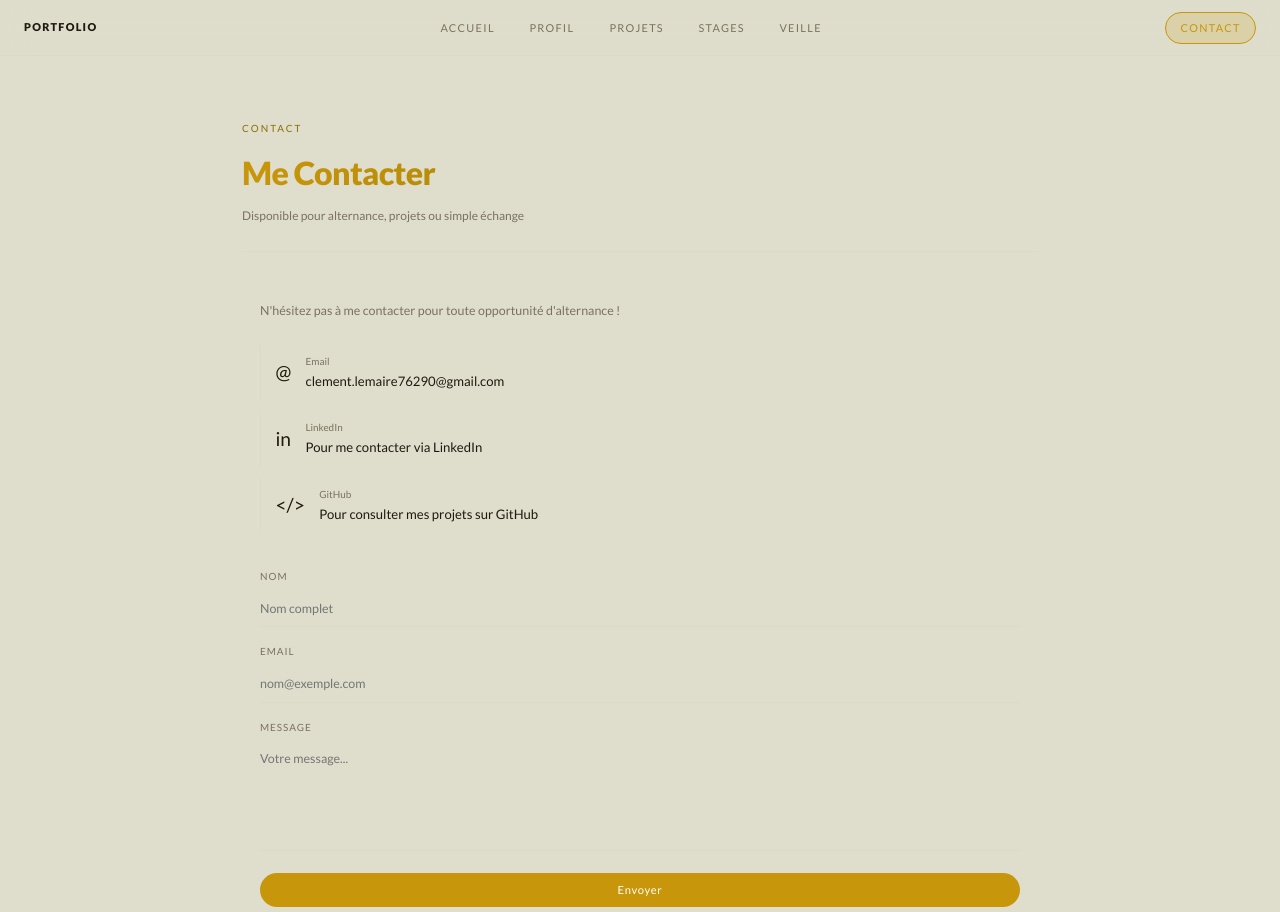
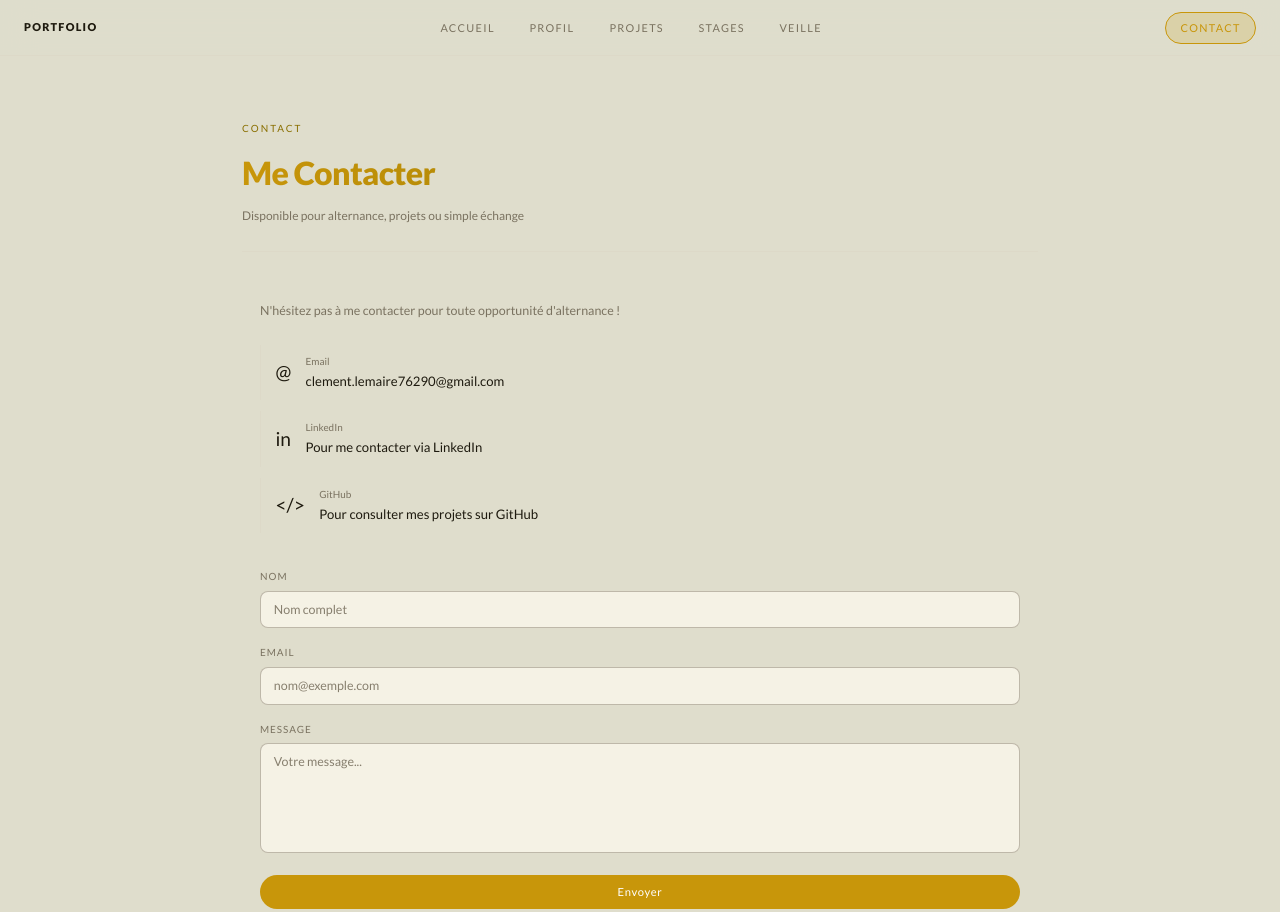
Before and after one commit to clem-lmr/portofolio_clement-lemaire, a plain HTML site: page contact.html in a window 1280 px wide. Shown: the top 912 px of the page. Drawn offline with Linux system fonts and the light colour scheme.

Commit message:
Revise .btn-ghost styles and form input design
Updated styles for .btn-ghost and form inputs to enhance appearance and interaction.

```diff
--- a/style.css
+++ b/style.css
@@ -177,9 +177,15 @@ body.scrolled nav {
   background: #a37808;
   transform: translateY(-2px);
 }
-.btn-ghost { background: transparent; color: var(--text); border: 1px solid var(--border); text-decoration: none; }
+.btn-ghost {
+  background: rgba(138, 111, 0, 0.08);
+  color: var(--text);
+  border: 1.5px solid rgba(138, 111, 0, 0.55);
+  text-decoration: none;
+}
 .btn-ghost:hover {
   border-color: var(--accent);
+  background: rgba(200, 150, 10, 0.14);
   color: var(--accent);
   transform: translateY(-2px);
 }
@@ -778,13 +784,25 @@ footer span { color: var(--accent2); }
 .form-group { margin-bottom: 1rem; }
 .form-group label { display: block; font-size: 0.62rem; letter-spacing: 0.1em; text-transform: uppercase; color: var(--muted); margin-bottom: 0.35rem; }
 .form-group input, .form-group textarea {
-  width: 100%; background: transparent; border: none;
-  border-bottom: 1px solid var(--border);
-  border-radius: 0; padding: 0.65rem 0;
+  width: 100%;
+  background: rgba(253, 248, 238, 0.75);
+  border: 1.5px solid rgba(122, 114, 96, 0.45);
+  border-radius: 8px;
+  padding: 0.65rem 0.8rem;
   color: var(--text); font-family: var(--font-mono); font-size: 0.78rem;
-  outline: none; resize: none; transition: border-color 0.2s;
+  outline: none;
+  resize: none;
+  transition: border-color 0.2s, box-shadow 0.2s, background-color 0.2s;
 }
-.form-group input:focus, .form-group textarea:focus { border-color: var(--accent); }
+.form-group input::placeholder, .form-group textarea::placeholder {
+  color: rgba(122, 114, 96, 0.9);
+}
+
+.form-group input:focus, .form-group textarea:focus {
+  border-color: var(--accent);
+  background: rgba(253, 248, 238, 0.95);
+  box-shadow: 0 0 0 3px rgba(200, 150, 10, 0.18);
+}
 .form-group textarea { min-height: 110px; }
 
 #successMessage {
```
